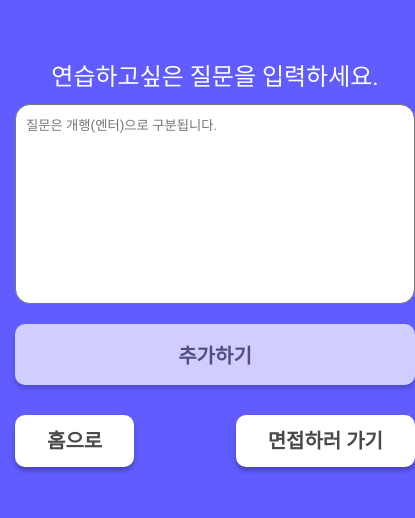
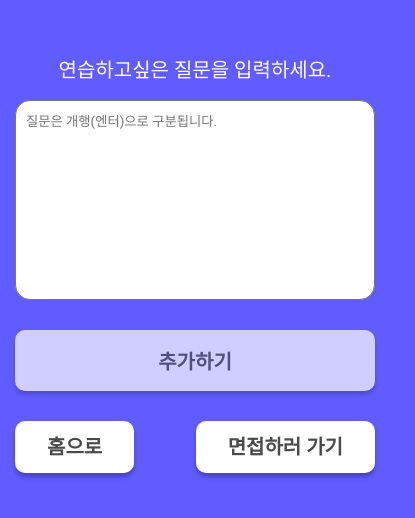
Before and after one commit to sonwonjae/HDM-Project, a website built with webpack: page src/template/customQuestion.html in a window 390 px wide. Shown: the part 156-674 px from the top of the page, 415 px wide, since content can reach past the window. Built offline with nearby package versions, Linux system fonts and the light colour scheme; no server answers.

Commit message:
feat: Add mobile style

```diff
--- a/src/scss/pages/_customQuestion.scss
+++ b/src/scss/pages/_customQuestion.scss
@@ -6,19 +6,25 @@
   flex-direction: column;
   justify-content: center;
   align-items: center;
-  width: 400px;
   height: 100vh;
+  width: 100%;
+  min-width: 300px;
+  max-width: 500px;
 }
 .guide {
-  margin-bottom: 15px;
   color: $white;
-  font-size: 24px;
+  @include mobile {
+    font-size: 20px;
+    margin-bottom: 20px;
+  }
+  @include desktop {
+    font-size: 24px;
+    margin-bottom: 30px;
+  }
 }
 .form {
-  margin-bottom: 30px;
   width: 100%;
   .question-list {
-    margin-bottom: 20px;
     display: block;
     width: 100%;
     height: 200px;
@@ -33,6 +39,18 @@
     &:disabled {
       opacity: 0.7;
       cursor: not-allowed;
+    }
+  }
+  @include mobile {
+    margin-bottom: 30px;
+    .question-list {
+      margin-bottom: 30px;
+    }
+  }
+  @include desktop {
+    margin-bottom: 40px;
+    .question-list {
+      margin-bottom: 40px;
     }
   }
 }
```
